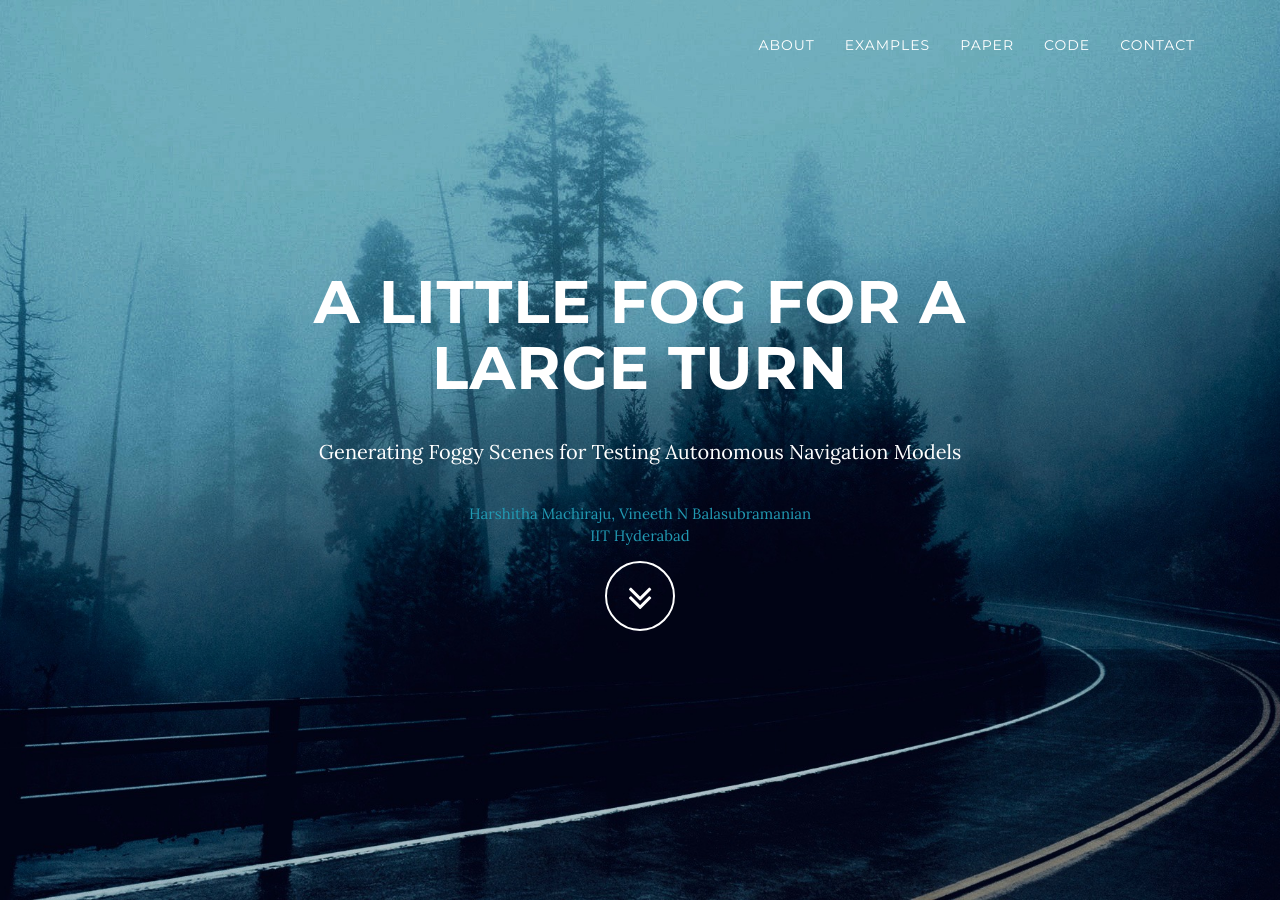
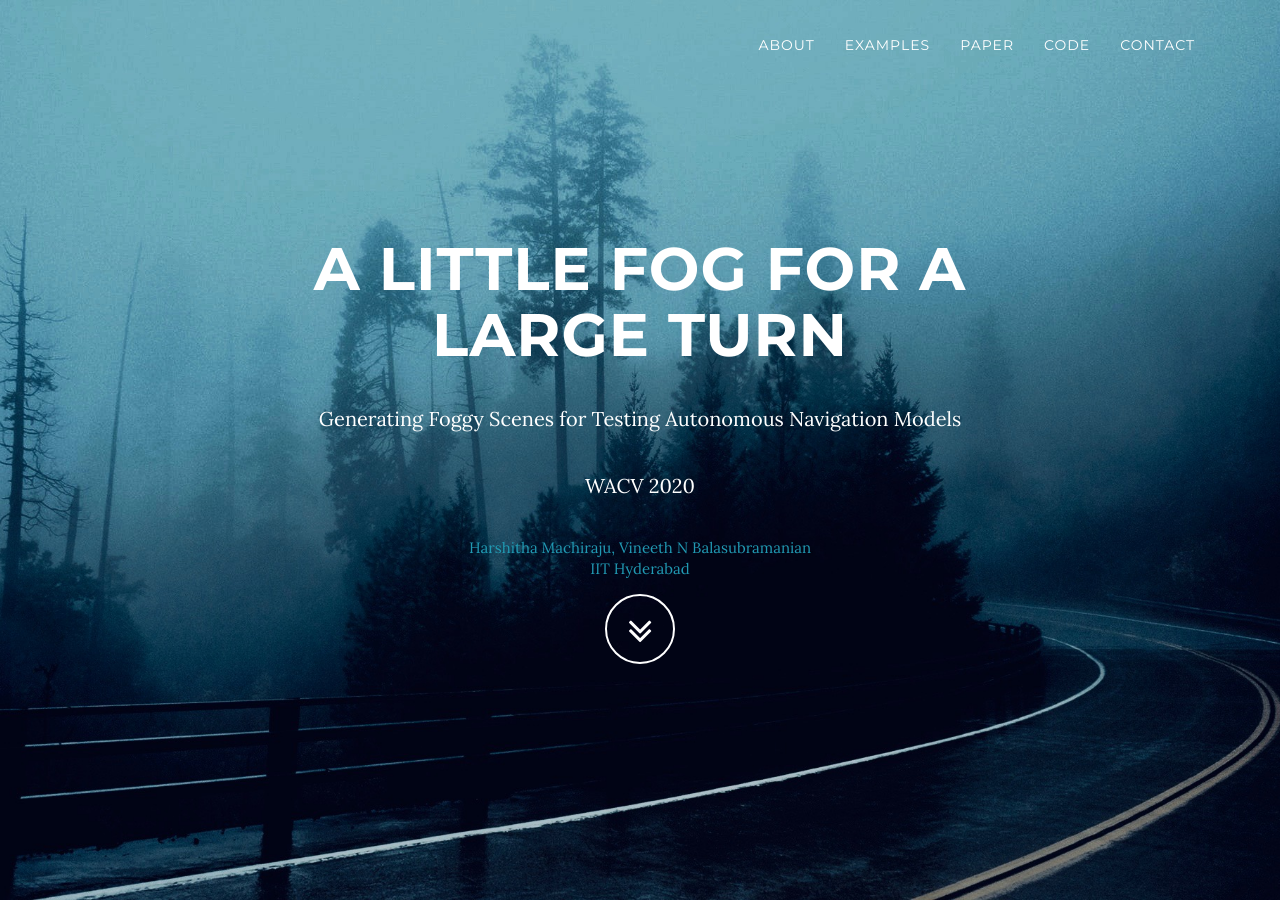
Before and after one commit to code-Assasin/website_little_fog, a Jekyll site: the page built from index.html, in a window 1280 px wide and 900 px high. Built offline with Jekyll 4.4.1, drawn with Linux system fonts in a browser that asks for light colours.

Commit message:
links updted

```diff
--- a/_includes/header.html
+++ b/_includes/header.html
@@ -6,6 +6,8 @@
                     <div class="col-md-8 col-md-offset-2">
                         <h1 class="brand-heading">{{ site.title }}</h1>
                         <p class="intro-text">Generating Foggy Scenes for Testing Autonomous Navigation Models</p>
+                        <p class="intro-text">WACV 2020</p>
+
                             <!-- target="_blank" opens new tab -->
                         <a class="intro-sub-text" href="https://github.com/code-Assasin" target="_blank" style="font-size: 15px">{{ site.description1 }}</a>
                         <a class="intro-sub-text" href="https://www.iith.ac.in/~vineethnb/" target="_blank" style="font-size: 15px">{{ site.description2 }}</a><br>
--- a/_includes/paper.html
+++ b/_includes/paper.html
@@ -3,8 +3,8 @@
         <div class="row">
             <div class="col-lg-8 col-lg-offset-2">
                 <h2>Paper</h2>
-                <a href="https://arxiv.org/abs/2001.05873"><img style="float: left; padding: 10px; PADDING-RIGHT: 30px;" alt="paper thumbnail" src="img/intro-bg.jpg" width="170"></a>
-                <p> Arxiv: <a href="https://arxiv.org/abs/2001.05873">https://arxiv.org/abs/2001.05873</a> </p>
+                <a href="https://arxiv.org/abs/2001.05873" target="_blank"> <img style="float: left; padding: 10px; PADDING-RIGHT: 30px;" alt="paper thumbnail" src="img/paper_thumb.png" width="170"></a>
+                <p> Arxiv: <a href="https://arxiv.org/abs/2001.05873" target="_blank">https://arxiv.org/abs/2001.05873</a> </p>
                 <p>Accepted to WACV 2020</p>
                 <p> Citation: <a href="img/bibtex.txt"> Bibtex </a> </p>
             </div>
```
Also changed, not shown: img/paper_thumb.png (added), 2 other files.
